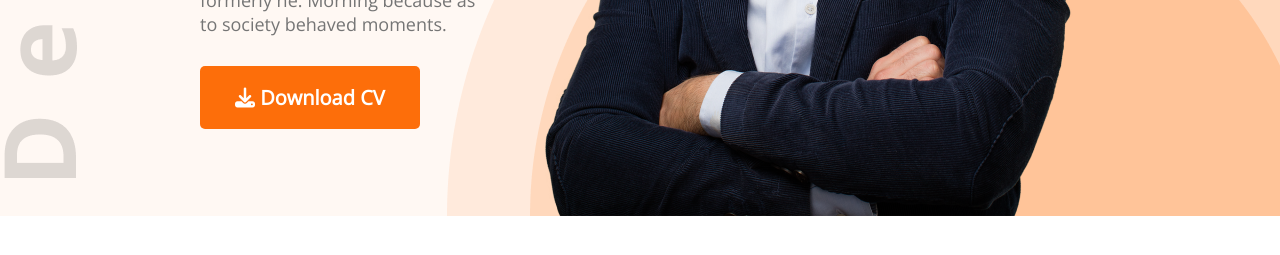
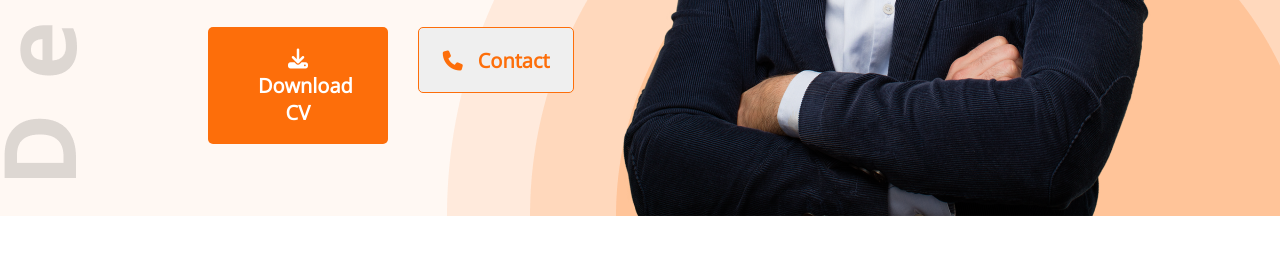
Before and after one commit to habib-N19/Developer-portfolio, a plain HTML site: page index.html in a window 1280 px wide. Shown: the part 623-878 px from the top of the page. Drawn offline with nearby package versions, Linux system fonts and the light colour scheme.

Commit message:
testing buttons

```diff
--- a/index.html
+++ b/index.html
@@ -36,9 +36,20 @@
 						Shot what able cold new see hold.Friendly as an betrayed formerly
 						he. Morning because as to society behaved moments.
 					</p>
-					<button class="btn-primary">
-						<i class="fa-solid fa-download"></i> Download CV
-					</button>
+					<div class="btn-section">
+						<div>
+							<button class="btn-primary">
+								<i class="fa-solid fa-download"></i
+								><span class="btn-icon-padding">Download CV</span>
+							</button>
+						</div>
+						<div>
+							<button class="btn-contact">
+								<i class="fa-solid fa-phone"> </i>
+								<span class="btn-icon-padding">Contact</span>
+							</button>
+						</div>
+					</div>
 				</div>
 				<img src="images/hardy.png" alt="hardy photo" />
 			</div>
--- a/styles/portfolio.css
+++ b/styles/portfolio.css
@@ -8,6 +8,26 @@
     color: #FD6E0A;
 }
 
+.btn-section {
+    display: flex;
+    gap: 30px;
+
+}
+
+.banner button {
+    display: flex;
+    align-items: center;
+    text-align: center;
+
+
+
+}
+
+.btn-section .btn-primary {
+    margin-left: 0.5rem;
+    display: block;
+}
+
 .btn-primary {
     background: #FD6E0A;
     color: #FFFFFF;
@@ -16,6 +36,20 @@
     border-radius: 5px;
     font-weight: 700;
     font-size: 20px;
+}
+
+.btn-contact {
+    border: 1px solid #FD6E0A;
+    color: #FD6E0A;
+    font-weight: 700;
+    font-size: 20px;
+    border-radius: 5px;
+    padding: 19px 23px 18px 24px;
+
+}
+
+.btn-icon-padding {
+    padding-left: 15px;
 }
 
 .header {
```
